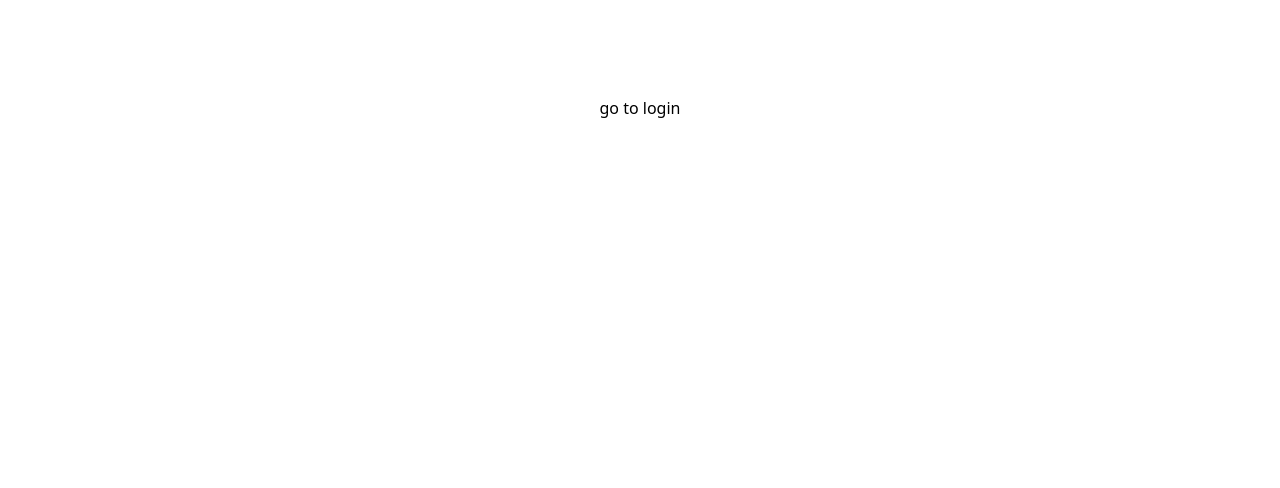
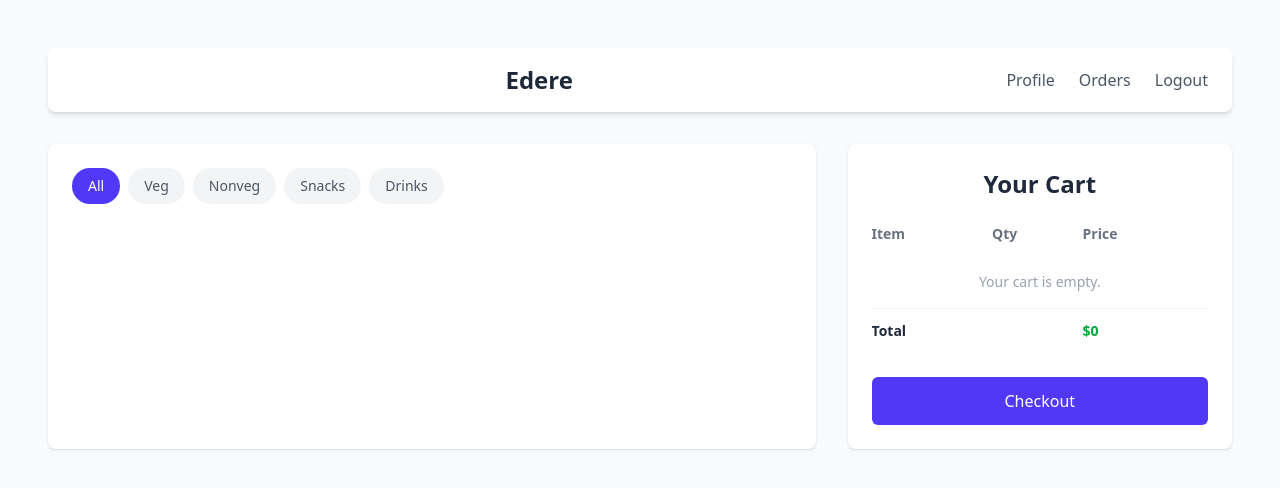
Before and after one commit to aswin-haridas/snaccs, a Next.js app: page / in a window 1280 px wide. Shown: the top 488 px of the page. Built offline with nearby package versions, Linux system fonts and the light colour scheme.

Commit message:
Implement menu and cart functionality with filtering, adding, and removing items

```diff
--- a/app/page.tsx
+++ b/app/page.tsx
@@ -1,7 +1,238 @@
-export default function Home() {
+import { useState } from "react";
+
+interface MenuItem {
+  id: number; // Assuming id is a number, adjust if it's a string
+  name: string;
+  foodtype: string;
+  image_url: string;
+  price: number;
+  quantity: number;
+  availability: string; // Or a more specific type like 'Available' | 'Unavailable'
+}
+
+interface CartItem {
+  name: string;
+  quantity: number;
+  price: number;
+}
+
+interface HomeProps {
+  menuItems?: MenuItem[];
+  cartItems?: CartItem[];
+  totalPrice?: number;
+}
+
+export default function Home({
+  menuItems = [],
+  cartItems = [],
+  totalPrice = 0,
+}: HomeProps) {
+  const [filter, setFilter] = useState<string>("all");
+
+  const handleFilterMenu = (category: string) => {
+    setFilter(category);
+  };
+
+  const filteredMenuItems = menuItems.filter(
+    (item) => filter === "all" || item.foodtype.toLowerCase() === filter
+  );
+
+  const handleAddToCart = async (menuId: number) => {
+    try {
+      const response = await fetch(`/api/add_to_cart/${menuId}`, {
+        method: "POST",
+      });
+      if (response.ok) {
+        console.log("Item added to cart");
+      }
+    } catch (error) {
+      console.error("Error adding to cart:", error);
+    }
+  };
+
+  const handleRemoveFromCart = async (name: string) => {
+    try {
+      const response = await fetch(`/api/remove_from_cart/${name}`, {
+        method: "POST",
+      });
+      if (response.ok) {
+        console.log("Item removed from cart");
+      }
+    } catch (error) {
+      console.error("Error removing from cart:", error);
+    }
+  };
+
+  const handleCheckout = async () => {
+    try {
+      const response = await fetch("/api/checkout", { method: "GET" });
+      if (response.ok) {
+        console.log("Checkout initiated");
+      }
+    } catch (error) {
+      console.error("Error during checkout:", error);
+    }
+  };
+
   return (
-    <main className="flex min-h-screen flex-col items-center justify-between p-24">
-      <a href="/login"> go to login</a>
+    <main className="min-h-screen bg-gray-50 flex flex-col items-center p-4 sm:p-6 md:p-8 lg:p-12">
+      <nav className="w-full max-w-7xl bg-white shadow-md rounded-lg py-4 px-6 flex justify-between items-center">
+        <div className="flex-grow text-center">
+          <span className="text-2xl font-bold text-gray-800">Edere</span>
+        </div>
+        <div className="flex space-x-6">
+          <a
+            href="/profile"
+            className="text-gray-600 hover:text-gray-800 font-medium transition-colors"
+          >
+            Profile
+          </a>
+          <a
+            href="/orders"
+            className="text-gray-600 hover:text-gray-800 font-medium transition-colors"
+          >
+            Orders
+          </a>
+          <a
+            href="/logout"
+            className="text-gray-600 hover:text-gray-800 font-medium transition-colors"
+          >
+            Logout
+          </a>
+        </div>
+      </nav>
+
+      <div className="w-full max-w-7xl flex flex-col lg:flex-row gap-8 mt-8">
+        <section className="lg:w-2/3 w-full p-6 bg-white rounded-lg shadow-sm">
+          <div className="flex flex-wrap gap-2 mb-6">
+            {["all", "veg", "nonveg", "snacks", "drinks"].map(
+              (category: string) => (
+                <button
+                  key={category}
+                  onClick={() => handleFilterMenu(category)}
+                  className={`px-4 py-2 rounded-full text-sm font-medium transition-colors ${
+                    filter === category
+                      ? "bg-indigo-600 text-white"
+                      : "bg-gray-100 text-gray-600 hover:bg-indigo-100"
+                  }`}
+                >
+                  {category.charAt(0).toUpperCase() + category.slice(1)}
+                </button>
+              )
+            )}
+          </div>
+          <div className="grid grid-cols-1 sm:grid-cols-2 lg:grid-cols-3 gap-6">
+            {filteredMenuItems.map((item: MenuItem) => (
+              <div
+                key={item.id}
+                className="bg-white rounded-lg shadow-sm overflow-hidden hover:shadow-md transition-shadow"
+              >
+                <img
+                  className="w-full h-40 object-cover"
+                  src={item.image_url}
+                  alt={`${item.name}`}
+                />
+                <div className="p-4">
+                  <h3 className="text-lg font-semibold text-gray-800">
+                    {item.name}
+                  </h3>
+                  <p className="text-sm text-gray-500 mt-1">
+                    Category: {item.foodtype}
+                  </p>
+                  <p className="text-sm text-gray-500 mt-1">
+                    Price: ${item.price}
+                  </p>
+                  <p className="text-sm text-gray-500 mt-1">
+                    Availability: {item.quantity}
+                  </p>
+                  {item.quantity === 0 && item.availability !== "Available" ? (
+                    <p className="text-sm text-red-400 mt-2">Out of Stock</p>
+                  ) : (
+                    <button
+                      onClick={() => handleAddToCart(item.id)}
+                      className="w-full mt-3 bg-indigo-600 text-white text-sm font-medium py-2 rounded-md hover:bg-indigo-700 transition-colors"
+                    >
+                      Add to Cart
+                    </button>
+                  )}
+                </div>
+              </div>
+            ))}
+          </div>
+        </section>
+
+        <aside className="lg:w-1/3 w-full p-6 bg-white rounded-lg shadow-sm">
+          <h1 className="text-2xl font-bold text-gray-800 text-center mb-6">
+            Your Cart
+          </h1>
+          <div className="overflow-x-auto">
+            <table className="w-full text-sm">
+              <thead>
+                <tr className="text-left text-gray-500">
+                  <th className="pb-3">Item</th>
+                  <th className="pb-3">Qty</th>
+                  <th className="pb-3">Price</th>
+                  <th className="pb-3"></th>
+                </tr>
+              </thead>
+              <tbody>
+                {cartItems.length > 0 ? (
+                  cartItems.map((item: CartItem) => (
+                    <tr key={item.name} className="border-t border-gray-100">
+                      <td className="py-3 font-medium text-gray-700">
+                        {item.name}
+                      </td>
+                      <td className="py-3 text-indigo-600">{item.quantity}</td>
+                      <td className="py-3 text-green-600">${item.price}</td>
+                      <td className="py-3">
+                        <button
+                          onClick={() => handleRemoveFromCart(item.name)}
+                          className="text-red-500 hover:text-red-600"
+                        >
+                          <svg
+                            className="w-5 h-5"
+                            fill="none"
+                            stroke="currentColor"
+                            viewBox="0 0 24 24"
+                            xmlns="http://www.w3.org/2000/svg"
+                          >
+                            <path
+                              strokeLinecap="round"
+                              strokeLinejoin="round"
+                              strokeWidth="2"
+                              d="M6 18L18 6M6 6l12 12"
+                            />
+                          </svg>
+                        </button>
+                      </td>
+                    </tr>
+                  ))
+                ) : (
+                  <tr>
+                    <td colSpan="4" className="text-center text-gray-400 py-4">
+                      Your cart is empty.
+                    </td>
+                  </tr>
+                )}
+                <tr className="border-t border-gray-100">
+                  <td colSpan="2" className="py-3 font-bold text-gray-800">
+                    Total
+                  </td>
+                  <td colSpan="2" className="py-3 text-green-600 font-bold">
+                    ${totalPrice}
+                  </td>
+                </tr>
+              </tbody>
+            </table>
+          </div>
+          <button
+            onClick={handleCheckout}
+            className="w-full mt-6 bg-indigo-600 text-white font-medium py-3 rounded-md hover:bg-indigo-700 transition-colors"
+          >
+            Checkout
+          </button>
+        </aside>
+      </div>
     </main>
   );
 }
```
